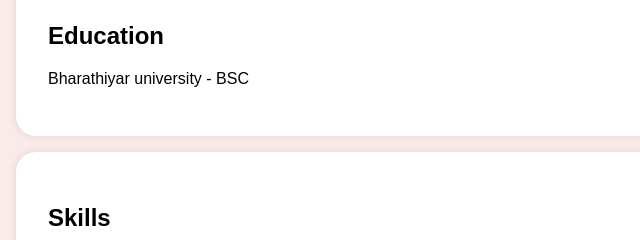
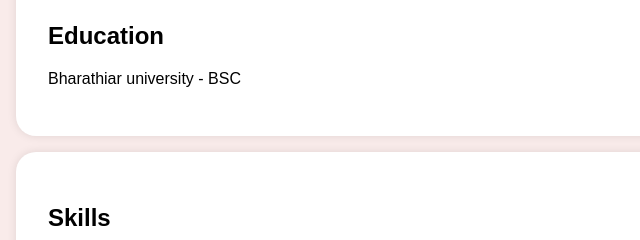
Before and after one commit to Fasil009/Html, a plain HTML site: page index.html in a window 1280 px wide. Shown: the part 494-734 px from the top of the page, 0-640 px from the left. Drawn offline with Linux system fonts and the light colour scheme.

Commit message:
Update index.html

```diff
--- a/index.html
+++ b/index.html
@@ -130,7 +130,7 @@
     <section id="education">
         <div class="section-content">
             <h2>Education</h2>
-            <p>Bharathiyar university - BSC</p>
+            <p>Bharathiar university - BSC</p>
 
 
         </div>
```
